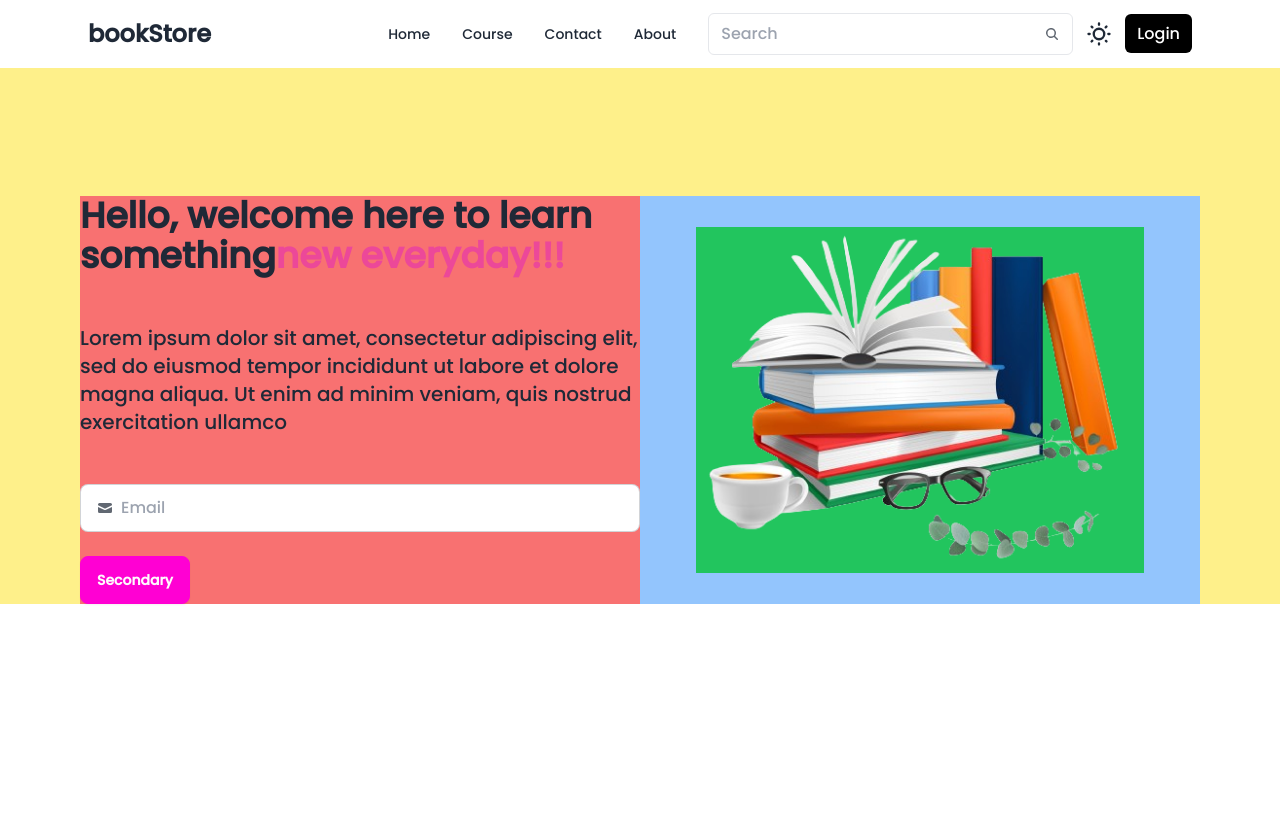
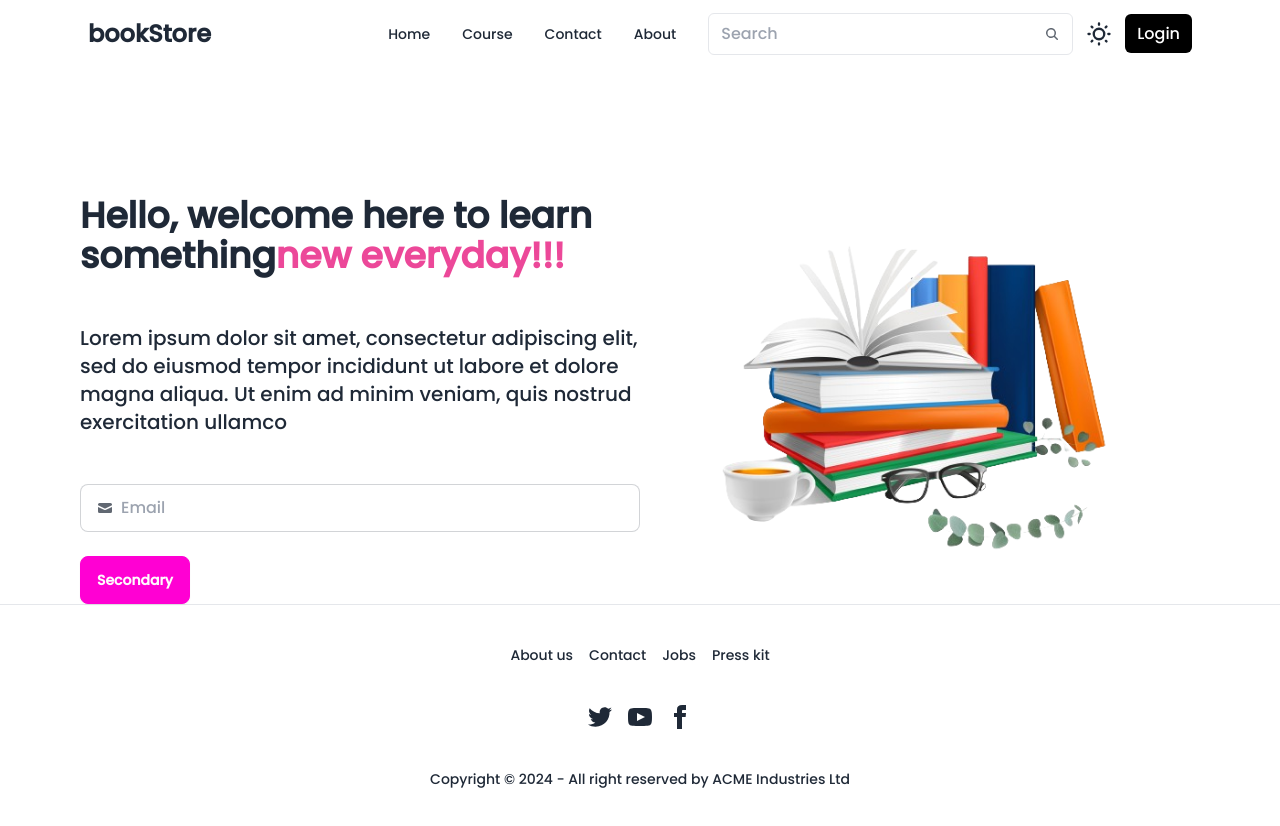
Before and after one commit to theEdgeBreaker/bookstore-mern, a React (Vite) app in the folder Frontend/: page / in a window 1280 px wide. Shown: the top 826 px of the page. Before the commit the page ends 800 px from the top, so only its background shows below. Built offline with nearby package versions, Linux system fonts and the light colour scheme.

Commit message:
Implement Footer component and integrate it into App

```diff
--- a/Frontend/src/App.jsx
+++ b/Frontend/src/App.jsx
@@ -1,11 +1,13 @@
 import Navbar from "./components/Navbar";
 import Banner from "./components/Banner";
+import Footer from "./components/Footer";
 
 export default function App() {
   return (
     <>
       <Navbar />
       <Banner />
+      <Footer />
     </>
   );
 }
--- a/Frontend/src/components/Banner.jsx
+++ b/Frontend/src/components/Banner.jsx
@@ -2,9 +2,9 @@
 
 const Banner = () => {
   return (
-    <div className=" max-w-screen-2xl container mx-auto md:px-20 px-4 flex flex-col md:flex-row bg-yellow-200">
+    <div className=" max-w-screen-2xl container mx-auto md:px-20 px-4 flex flex-col md:flex-row ">
       {/* left part */}
-      <div className=" w-full md:w-1/2 mt-12 md:mt-32 bg-red-400 order-2 md:order-1">
+      <div className=" w-full md:w-1/2 mt-12 md:mt-32  order-2 md:order-1">
         <div className="space-y-12">
           <h1 className="text-4xl font-bold">
             Hello, welcome here to learn something
@@ -35,10 +35,10 @@
       </div>
       {/* right part */}
       <div
-        className=" w-full md:w-1/2 mt-12 md:mt-32 bg-blue-300  flex items-center justify-center
+        className=" w-full md:w-1/2 mt-12 md:mt-32   flex items-center justify-center
       order-1 md:order-2"
       >
-        <img src={banner} alt="books-img" className=" w-4/5 bg-green-500" />
+        <img src={banner} alt="books-img" className=" w-3/4 " />
       </div>
     </div>
   );
--- a/Frontend/src/components/Footer.jsx
+++ b/Frontend/src/components/Footer.jsx
@@ -1,5 +1,60 @@
 const Footer = () => {
-  return <div>Footer</div>;
+  return (
+    <div>
+      <hr />
+      <footer className="footer footer-center  text-base-content rounded p-10">
+        <nav className="grid grid-flow-col gap-4">
+          <a className="link link-hover">About us</a>
+          <a className="link link-hover">Contact</a>
+          <a className="link link-hover">Jobs</a>
+          <a className="link link-hover">Press kit</a>
+        </nav>
+        <nav>
+          <div className="grid grid-flow-col gap-4">
+            <a>
+              <svg
+                xmlns="http://www.w3.org/2000/svg"
+                width="24"
+                height="24"
+                viewBox="0 0 24 24"
+                className="fill-current"
+              >
+                <path d="M24 4.557c-.883.392-1.832.656-2.828.775 1.017-.609 1.798-1.574 2.165-2.724-.951.564-2.005.974-3.127 1.195-.897-.957-2.178-1.555-3.594-1.555-3.179 0-5.515 2.966-4.797 6.045-4.091-.205-7.719-2.165-10.148-5.144-1.29 2.213-.669 5.108 1.523 6.574-.806-.026-1.566-.247-2.229-.616-.054 2.281 1.581 4.415 3.949 4.89-.693.188-1.452.232-2.224.084.626 1.956 2.444 3.379 4.6 3.419-2.07 1.623-4.678 2.348-7.29 2.04 2.179 1.397 4.768 2.212 7.548 2.212 9.142 0 14.307-7.721 13.995-14.646.962-.695 1.797-1.562 2.457-2.549z"></path>
+              </svg>
+            </a>
+            <a>
+              <svg
+                xmlns="http://www.w3.org/2000/svg"
+                width="24"
+                height="24"
+                viewBox="0 0 24 24"
+                className="fill-current"
+              >
+                <path d="M19.615 3.184c-3.604-.246-11.631-.245-15.23 0-3.897.266-4.356 2.62-4.385 8.816.029 6.185.484 8.549 4.385 8.816 3.6.245 11.626.246 15.23 0 3.897-.266 4.356-2.62 4.385-8.816-.029-6.185-.484-8.549-4.385-8.816zm-10.615 12.816v-8l8 3.993-8 4.007z"></path>
+              </svg>
+            </a>
+            <a>
+              <svg
+                xmlns="http://www.w3.org/2000/svg"
+                width="24"
+                height="24"
+                viewBox="0 0 24 24"
+                className="fill-current"
+              >
+                <path d="M9 8h-3v4h3v12h5v-12h3.642l.358-4h-4v-1.667c0-.955.192-1.333 1.115-1.333h2.885v-5h-3.808c-3.596 0-5.192 1.583-5.192 4.615v3.385z"></path>
+              </svg>
+            </a>
+          </div>
+        </nav>
+        <aside>
+          <p>
+            Copyright © {new Date().getFullYear()} - All right reserved by ACME
+            Industries Ltd
+          </p>
+        </aside>
+      </footer>
+    </div>
+  );
 };
 
 export default Footer;
```
